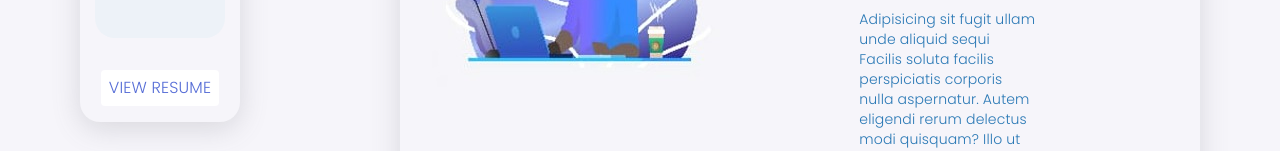
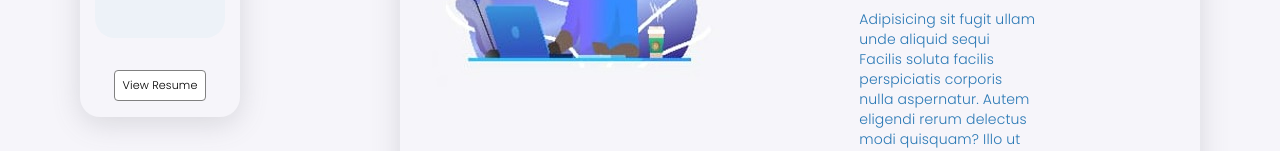
Before and after one commit to sami-lab/Portfolio-template, a React (Create React App) app: page / in a window 1280 px wide. Shown: the part 477-628 px from the top of the page. Built offline with nearby package versions, Linux system fonts and the light colour scheme; a web font is replaced by a local one.

Commit message:
sidebar fix.

```diff
--- a/src/App.js
+++ b/src/App.js
@@ -184,8 +184,8 @@ export default function App() {
               // border: "3px solid white"
             }}
             >
-              <Button style={{ backgroundColor: "white" }}>
-                <Typography variant="body1">
+              <Button style={{ backgroundColor: "white", border: "1px solid gray", }}>
+                <Typography variant="body1" style={{ fontSize: "0.8em", color: "black", textTransform: "capitalize" }}>
                   View Resume
                 </Typography>
               </Button>
```
